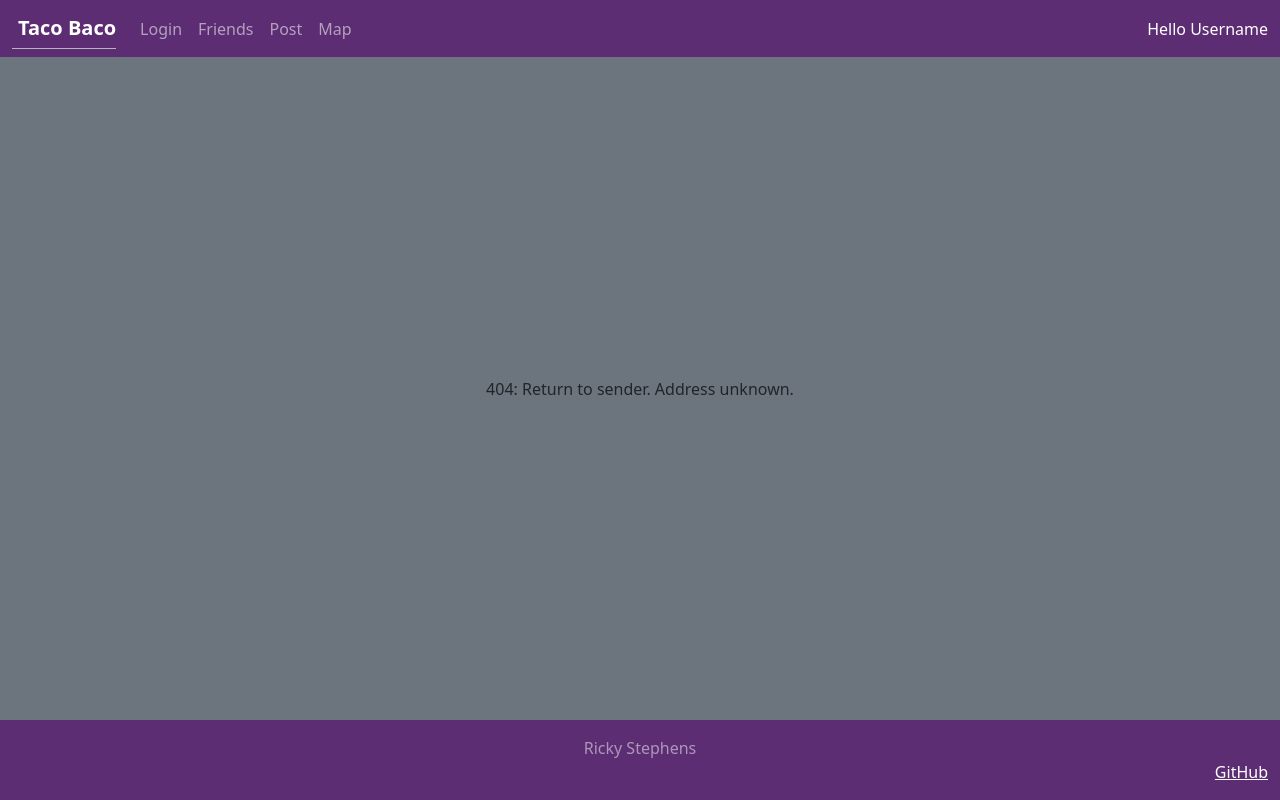
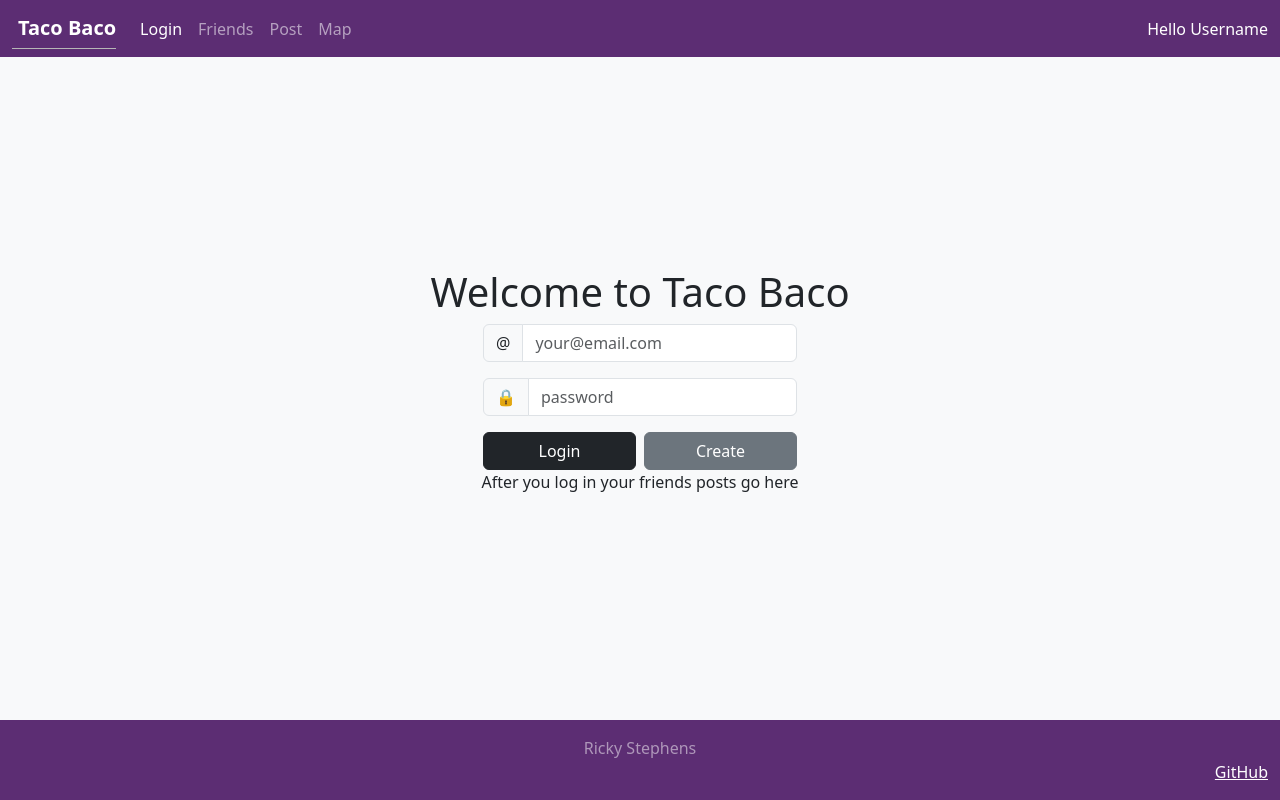
Before and after one commit to cedlark/CS-260-new, a React (Vite) app: page / in a window 1280 px wide. Before the commit this address had no page. Built offline with nearby package versions, Linux system fonts and the light colour scheme.

Commit message:
tried to fix something

```diff
--- a/src/app.jsx
+++ b/src/app.jsx
@@ -27,7 +27,7 @@ export default function App() {
               <div className="collapse navbar-collapse" id="navbarNav">
                 <ul className="navbar-nav me-auto mb-2 mb-lg-0">
                   <li className="nav-item">
-                    <NavLink className='nav-link' to='login'>Login</NavLink>
+                    <NavLink className='nav-link' to="">Login</NavLink>
                   </li>
                   <li className="nav-item">
                     <NavLink className='nav-link' to='friends'>Friends</NavLink>
@@ -46,7 +46,7 @@ export default function App() {
         </header>
 
         <Routes>
-        <Route path='/login' element={<Login />} exact />
+        <Route path='/' element={<Login />} exact />
         <Route path='/friends' element={<Friends />} />
         <Route path='/post' element={<Post />} />
         <Route path='/map' element={<Map />} />
@@ -67,5 +67,5 @@ export default function App() {
     );
   }
   function NotFound() {
-    return <main className="container-fluid bg-secondary text-center">404: Return to sender. Address unknown.</main>;
+    return <main className="container-fluid text-center">404: Return to sender. Address unknown.</main>;
   }
```
